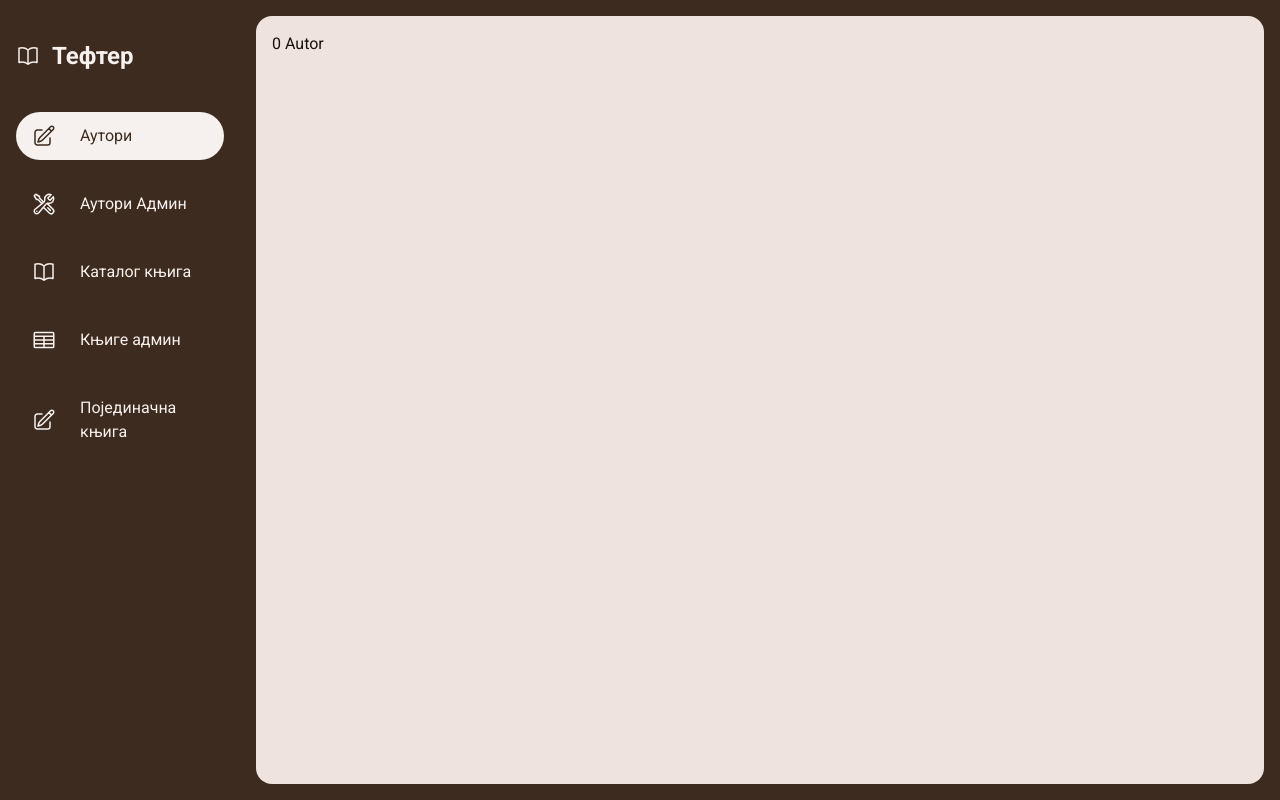
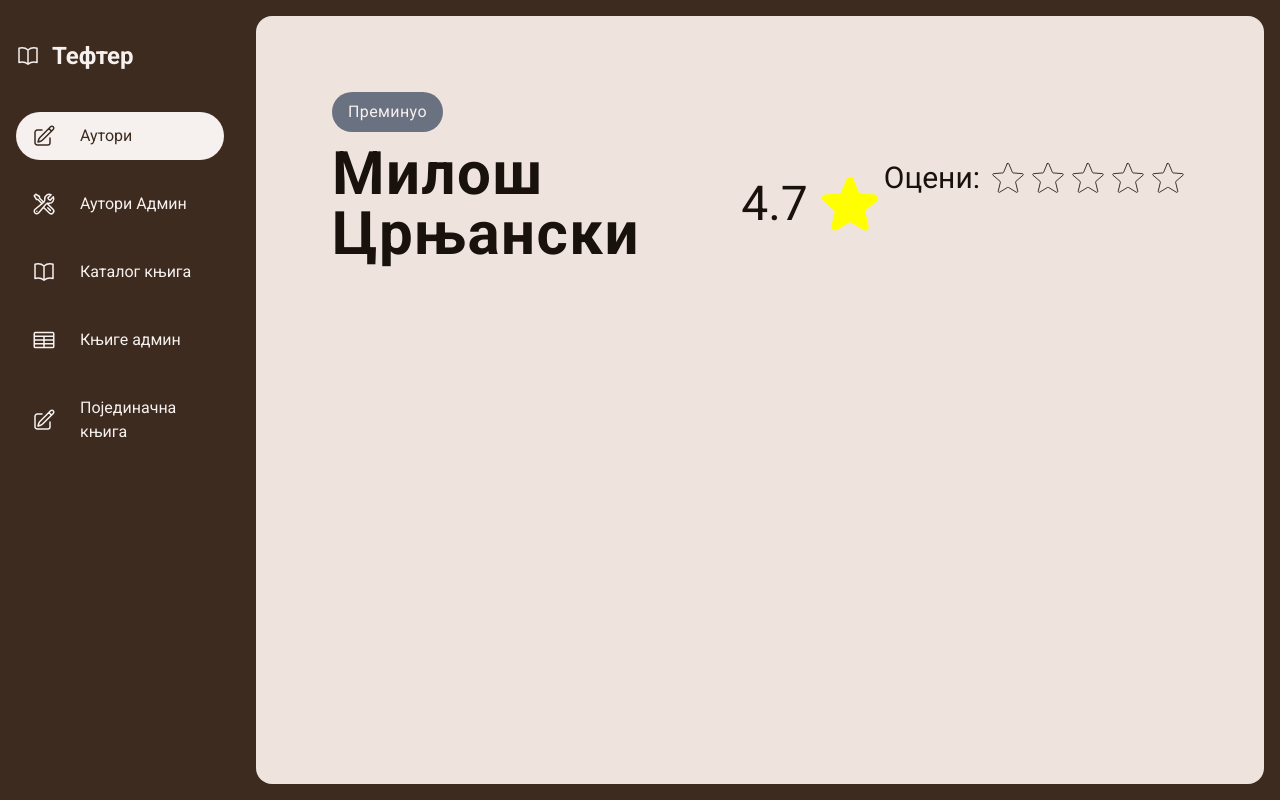
Before and after one commit to andjelija121/web_projekat, a React (Vite) app: page /autori/0 in a window 1280 px wide. Built offline with nearby package versions, Linux system fonts and the light colour scheme.

Commit message:
dodati glavni detalji o autoru i sistem za ocenjivanje

```diff
--- a/src/data.json
+++ b/src/data.json
@@ -6,7 +6,12 @@
       "biografija": "Милош Црњански је један од најзначајнијих српских писаца 20. века. Рођен у Чонграду, школовао се у Бечу и Паризу. Аутор је романа, поезије и путописа. Његово дело обележило је читаву генерацију читалаца.",
       "slike": [
         "https://imgs.search.brave.com/D-M8TwA8ogK3Iu7l6scv9u293hIvqboOlUfXWGpkkzw/rs:fit:860:0:0:0/g:ce/aHR0cHM6Ly9pbWcu/ZnJlZXBpay5jb20v/cHJlbWl1bS1waG90/by9jb25maWRlbnQt/eW91bmctbWFuLWF1/dHVtbi1wYXJrLXNl/dHRpbmctcG9ydHJh/aXQtc21pbGluZy1t/YWxlLXdpdGgtY3Jv/c3NlZC1hcm1zXzEx/OTEyMzYtMzY0My5q/cGc_c2VtdD1haXNf/aHlicmlkJnc9NzQw/JnE9ODA"
-      ],
+      ,
+        "https://imgs.search.brave.com/D-M8TwA8ogK3Iu7l6scv9u293hIvqboOlUfXWGpkkzw/rs:fit:860:0:0:0/g:ce/aHR0cHM6Ly9pbWcu/ZnJlZXBpay5jb20v/cHJlbWl1bS1waG90/by9jb25maWRlbnQt/eW91bmctbWFuLWF1/dHVtbi1wYXJrLXNl/dHRpbmctcG9ydHJh/aXQtc21pbGluZy1t/YWxlLXdpdGgtY3Jv/c3NlZC1hcm1zXzEx/OTEyMzYtMzY0My5q/cGc_c2VtdD1haXNf/aHlicmlkJnc9NzQw/JnE9ODA"
+,         "https://imgs.search.brave.com/wen5xbWuK_faUrWIPummyTXWs7szHqpkw5FNX83QpPA/rs:fit:860:0:0:0/g:ce/aHR0cHM6Ly9tZWRp/YS5nZXR0eWltYWdl/cy5jb20vaWQvMTY3/NDEyMTg0Ny9waG90/by9oYXBweS13b21h/bi13aXRoLWN1cmx5/LWhhaXItcG9zaW5n/LWluLXN0dWRpby5q/cGc_cz02MTJ4NjEy/Jnc9MCZrPTIwJmM9/MUhRUGJ4bElzRHVZ/ZEp6VDBacWxpLTNa/ZTFrX1BLal9veWZy/MFd5VFNpcz0"
+
+
+],
       "datum_rodjenja": "1893-10-26",
       "status": "Преминуо",
       "broj_nagrada": 12,
--- a/src/komponente/AutorKartica.jsx
+++ b/src/komponente/AutorKartica.jsx
@@ -1,9 +1,8 @@
 import React from 'react'
 
 function AutorKartica({ autor }) {
-  console.log(autor)
   return (
-    <div className='grid grid-cols-[60%_40%] grid-rows-[70%_30%] gap-3 items-center bg-bela py-5 px-5 rounded-2xl h-50 w-96'>
+    <div className='grid grid-cols-[60%_40%] grid-rows-[70%_30%] gap-3 items-center bg-bela py-5 px-5 rounded-2xl h-50 w-90'>
       <img className='h-25 w-25 object-cover rounded-2xl col-start-1 row-start-1' src={autor.slike[0]}/>
 
 
--- /dev/null
+++ b/src/komponente/Ocene.jsx
@@ -0,0 +1,30 @@
+import React from 'react'
+
+function Ocene({rating,setRating}) {
+
+
+    const handleRating=(index)=>{
+        setRating(index)
+    }
+    let arr = [1,2,3,4,5]
+  return (
+    <div className='flex items-center gap-2'>
+        <p className='text-3xl '>Оцени:</p>
+    <div className='flex items-center'>
+        {
+            arr.map(index=>(
+                <button key={index} onClick={()=>handleRating(index)}>
+                    <svg xmlns="http://www.w3.org/2000/svg" fill={`${rating>=index ?"#FFFF00":"none"}`} viewBox="0 0 24 24" strokeWidth={0.5} stroke="currentColor" className="size-10 cursor-pointer">
+  <path strokeLinecap="round" strokeLinejoin="round" d="M11.48 3.499a.562.562 0 0 1 1.04 0l2.125 5.111a.563.563 0 0 0 .475.345l5.518.442c.499.04.701.663.321.988l-4.204 3.602a.563.563 0 0 0-.182.557l1.285 5.385a.562.562 0 0 1-.84.61l-4.725-2.885a.562.562 0 0 0-.586 0L6.982 20.54a.562.562 0 0 1-.84-.61l1.285-5.386a.562.562 0 0 0-.182-.557l-4.204-3.602a.562.562 0 0 1 .321-.988l5.518-.442a.563.563 0 0 0 .475-.345L11.48 3.5Z" />
+</svg>
+                </button>
+            ))
+        }
+
+
+    </div>
+    </div>
+  )
+}
+
+export default Ocene
--- a/src/komponente/PretragaAutori.jsx
+++ b/src/komponente/PretragaAutori.jsx
@@ -1,4 +1,4 @@
-import { useEffect, useRef, useState } from "react";
+import {  useState } from "react";
 
 export default function SearchWithStatus() {
   const [open, setOpen] = useState(false);
@@ -10,8 +10,6 @@ export default function SearchWithStatus() {
     setStatus(value);
     setOpen(false);
   };
-
-
 
   return (
     <div className="w-[40%]">
--- a/src/stranice/AutorDetalji.jsx
+++ b/src/stranice/AutorDetalji.jsx
@@ -1,11 +1,42 @@
-import React from 'react'
+import React, { useState } from 'react'
 import { useParams } from 'react-router-dom'
+import data from '../data.json'
+import Ocene from '../komponente/Ocene';
 
 function AutorDetalji() {
   let {autorId} = useParams();
+  let autor = Object.values(data.autori)[autorId]
+  let [rating,setRating] = useState(0);
+  console.log(autor)
+  let statusBoje = {
+  'Преминуо': 'bg-gray-500',
+  'У пензији': 'bg-red-600',
+  'Активан': 'bg-green-400'
+}
+  console.log(statusBoje[autor.status])
   return (
-    <div>
-        <p>{autorId} Autor</p>
+    <div className='p-15'>
+      <div className='flex justify-between'>
+          <div className='flex flex-col gap-3 items-start'>
+
+                <span className={`${statusBoje[autor.status]} py-2 px-4 text-bela tracking-wide rounded-4xl`} >{autor.status}</span>
+
+                <div className='flex items-center gap-15'>
+                <p className='text-6xl font-bold tracking-wide '>{autor.ime} {autor.prezime}</p>
+                <div className='flex items-center gap-2'>
+                  <span className='text-5xl'>4.7</span>
+                    <svg xmlns="http://www.w3.org/2000/svg" viewBox="0 0 24 24" fill="#FFFF00" className="size-17">
+  <path fillRule="evenodd" d="M10.788 3.21c.448-1.077 1.976-1.077 2.424 0l2.082 5.006 5.404.434c1.164.093 1.636 1.545.749 2.305l-4.117 3.527 1.257 5.273c.271 1.136-.964 2.033-1.96 1.425L12 18.354 7.373 21.18c-.996.608-2.231-.29-1.96-1.425l1.257-5.273-4.117-3.527c-.887-.76-.415-2.212.749-2.305l5.404-.434 2.082-5.005Z" clipRule="evenodd" />
+</svg>
+
+                </div>
+                </div>
+          </div>
+          <Ocene rating={rating} setRating={setRating}/>
+      </div>
+      <div>
+
+      </div>
     </div>
   )
 }
```
